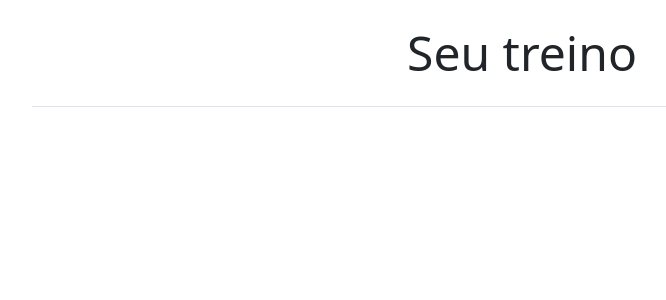
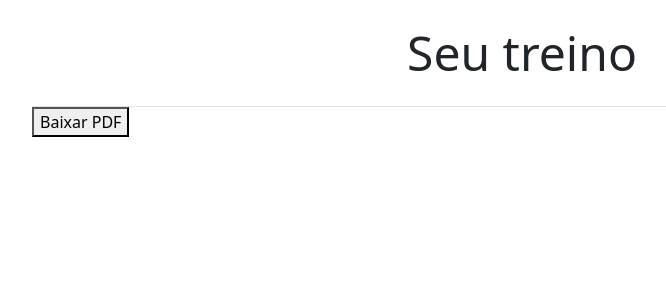
Before and after one commit to LucasAdriSilva/BW-New, a Flask app: page /2 in a window 1280 px wide. Shown: the part 51-351 px from the top of the page, without its empty margins (118-784 px from the left). Run offline with Flask 2, Linux system fonts and the light colour scheme; some libraries are stand-ins or nearby versions.

Commit message:
fix(BW): Download pdf incorporado

```diff
--- a/base/assets/js/main.js
+++ b/base/assets/js/main.js
@@ -557,7 +557,6 @@ function openToggleExer(id, Title, Input, bool) {
   const repts = document.getElementById('repts' + id)
   const success = document.getElementById('success' + id)
   const noInput = document.getElementById('noInput' + id)
-  debugger
 
   var exer = exercises.filter(e => e.name == Title.innerHTML)
   // Se for segs
--- a/routes/basicScreens/basicScreens.py
+++ b/routes/basicScreens/basicScreens.py
@@ -1,6 +1,8 @@
-from flask import Blueprint, render_template, request, redirect, url_for
+from flask import Blueprint, render_template, request, redirect, url_for, make_response
 import json
 from model.exercicio import Exercicio
+from fpdf import FPDF
+
 
 basicScreens = Blueprint('basicScreens', __name__, template_folder='templates')
 
@@ -86,6 +88,8 @@ def index2():
           print(f"{e}")
           data = {'nav': 'creat'}
       # Se for false retorna os exercicios
+
+
       else:
           data = {
             'nav': 'creat',
@@ -106,3 +110,23 @@ def index3():
     'nav': '3'
   }
   return render_template("user.html", data = data)
+
+@basicScreens.route("/download-pdf", methods=["POST"])
+def download_pdf():
+  # Recupera os dados enviados pelo formulário
+  data = request.form['data']
+  data = json.loads(data.replace("'", "\""))
+  # Cria o arquivo PDF usando a biblioteca FPDF
+  pdf = FPDF()
+  pdf.add_page()
+  pdf.set_font("Arial", size=12)
+
+  x = 1
+  for item in data['treino']:
+    pdf.cell(200, 10, f"{x} Exercicio - {str(item['name'])}. quantidade: {str(item['count'])}, serie: {str(item['rept'])}, descanso: {str(item['rest'])}", ln=1)
+  pdf_name = 'Treino.pdf'
+  pdf_bytes = pdf.output(dest='S').encode('latin1')  # converte o PDF para bytes
+  response = make_response(pdf_bytes)
+  response.headers.set('Content-Disposition', 'attachment', filename=pdf_name)  # adiciona o cabeçalho para download
+  response.headers.set('Content-Type', 'application/pdf')  # define o tipo de conteúdo como PDF
+  return response
--- a/routes/basicScreens/templates/home2.html
+++ b/routes/basicScreens/templates/home2.html
@@ -44,20 +44,17 @@
                 </div>
 
 
-                    <div
-                        class="col-4 d-flex flex-column justify-content-center align-items-start my-2 reset-Padding">
+                <div class="col-4 d-flex flex-column justify-content-center align-items-start my-2 reset-Padding">
                     <span>{{e.rept_num}}</span>
                 </div>
 
-                    <div
-                        class="col-4 d-flex flex-column justify-content-center align-items-center my-2 reset-Padding">
+                <div class="col-4 d-flex flex-column justify-content-center align-items-center my-2 reset-Padding">
 
                     <span>{{e.count}}</span>
 
                 </div>
 
-                    <div
-                        class="col-4 d-flex flex-column justify-content-center align-items-end my-2 reset-Padding">
+                <div class="col-4 d-flex flex-column justify-content-center align-items-end my-2 reset-Padding">
                     <span>{{e.reset}}</span>
                 </div>
 
@@ -140,60 +137,10 @@
 
 {%endif%}
 {%endif%}
-
-
-
-
-
-
-
-
-
-
-
-
-
-
-
-
-
-
-
-
-
-
-
-
-
-
-
-
-
-
-
-
-
-
-
-
-
-
-
-
-
-
-
-
-
-
-
-
-
-
-
-
-
-
+<form method="POST" action="{{ url_for('basicScreens.download_pdf') }}" target="_blank">
+    <input type="hidden" name="data" value="{{ data }}">
+    <button type="submit">Baixar PDF</button>
+</form>
 
 
 {% endblock %}
```
Lines whose indentation alone changed are shown as unchanged.
